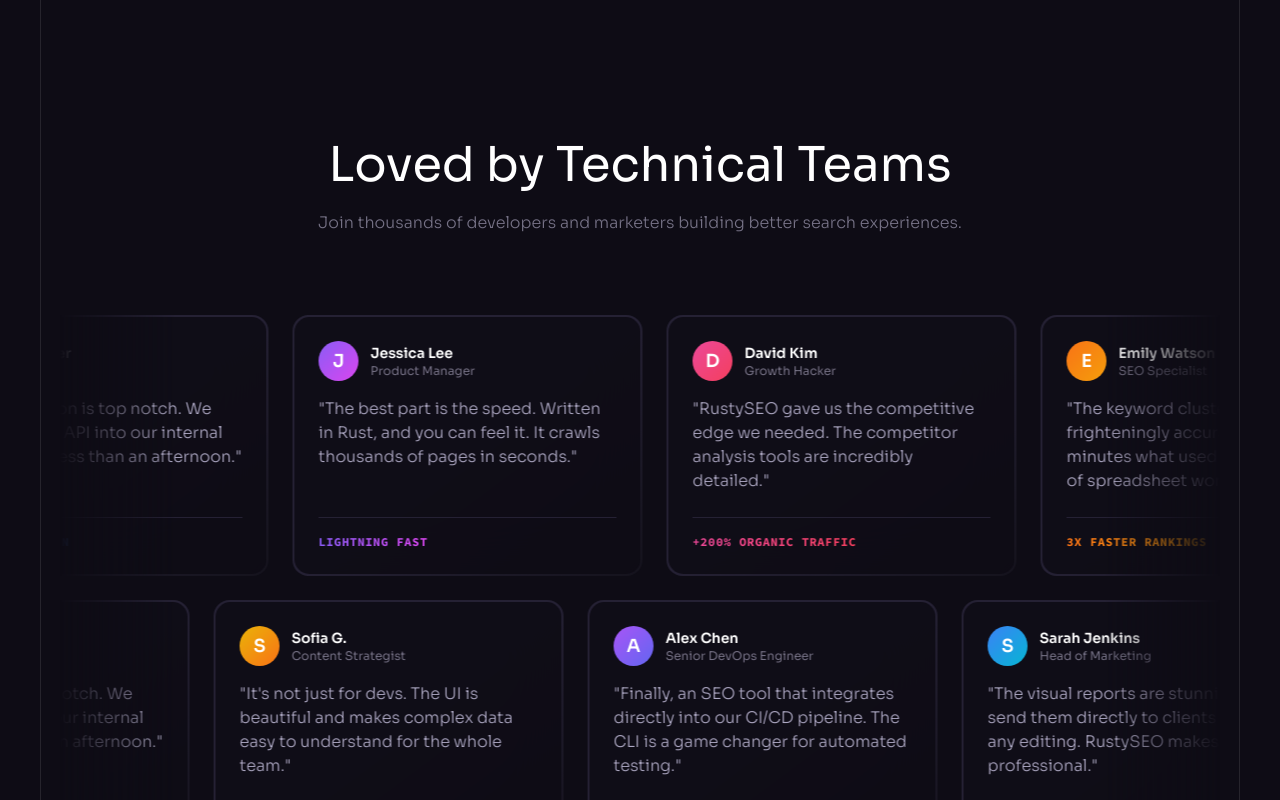
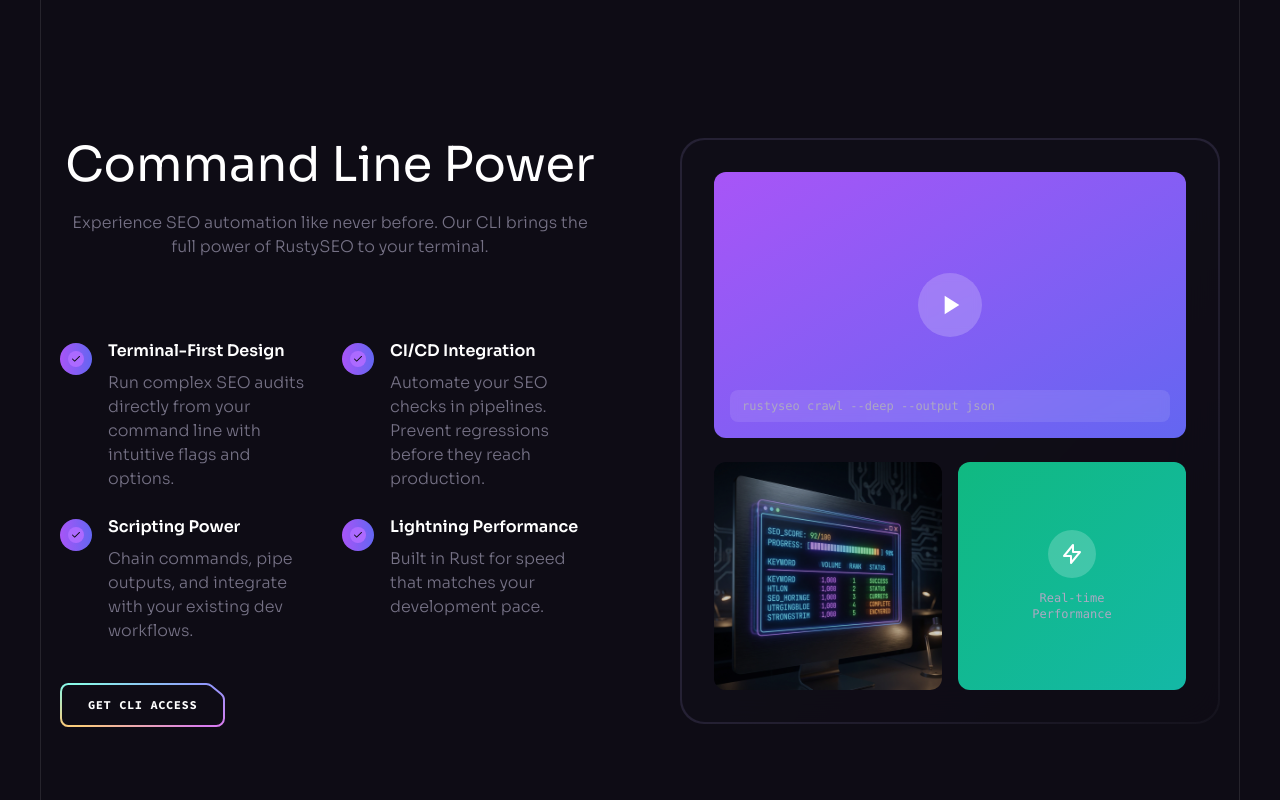
Before and after one commit to mascanho/RustyLanding, a React (Vite) app: page / in a window 1280 px wide. Shown: the part 6240-7040 px from the top of the page. Built offline with nearby package versions, Linux system fonts and the light colour scheme; no server answers.

Commit message:
fix: CLI component added

```diff
--- a/src/App.jsx
+++ b/src/App.jsx
@@ -1,16 +1,17 @@
-import ButtonGradient from "./assets/svg/ButtonGradient";
-import Benefits from "./components/Benefits";
-import Collaboration from "./components/Collaboration";
-import Footer from "./components/Footer";
-import Header from "./components/Header";
-import Hero from "./components/Hero";
-import Modules from "./components/Modules";
-import Pricing from "./components/Pricing";
-import Roadmap from "./components/Roadmap";
-import Services from "./components/Services";
-import UseCases from "./components/UseCases";
-import Testimonials from "./components/Testimonials";
-import { Analytics } from "@vercel/analytics/react";
+import ButtonGradient from './assets/svg/ButtonGradient';
+import Benefits from './components/Benefits';
+import Collaboration from './components/Collaboration';
+import Footer from './components/Footer';
+import Header from './components/Header';
+import Hero from './components/Hero';
+import Modules from './components/Modules';
+import Pricing from './components/Pricing';
+import Roadmap from './components/Roadmap';
+import Services from './components/Services';
+import UseCases from './components/UseCases';
+import CLI from './components/CLI';
+import Testimonials from './components/Testimonials';
+import { Analytics } from '@vercel/analytics/react';
 
 const App = () => {
   return (
@@ -22,6 +23,7 @@
         <Benefits />
         <UseCases />
         <Collaboration />
+        <CLI />
         <Testimonials />
         {/* <Services />*/}
         <Pricing />
--- /dev/null
+++ b/src/components/CLI.jsx
@@ -0,0 +1,116 @@
+import Section from "./Section";
+import Heading from "./Heading";
+import Button from "./Button";
+import { roadmapCLI } from "../assets";
+import { check } from "../assets";
+
+const cliFeatures = [
+  {
+    id: "0",
+    title: "Terminal-First Design",
+    text: "Run complex SEO audits directly from your command line with intuitive flags and options.",
+  },
+  {
+    id: "1",
+    title: "CI/CD Integration",
+    text: "Automate your SEO checks in pipelines. Prevent regressions before they reach production.",
+  },
+  {
+    id: "2",
+    title: "Scripting Power",
+    text: "Chain commands, pipe outputs, and integrate with your existing dev workflows.",
+  },
+  {
+    id: "3",
+    title: "Lightning Performance",
+    text: "Built in Rust for speed that matches your development pace.",
+  },
+];
+
+const CLI = () => {
+  return (
+    <Section className="overflow-hidden" id="cli">
+      <div className="container relative z-2">
+        <div className="flex flex-col lg:flex-row items-center gap-10 lg:gap-20">
+          {/* Text Content */}
+          <div className="flex-1">
+            <Heading
+              className="md:max-w-md lg:max-w-2xl"
+              title="Command Line Power"
+              text="Experience SEO automation like never before. Our CLI brings the full power of RustySEO to your terminal."
+            />
+
+            <div className="mt-10 lg:mt-20">
+              <div className="grid md:grid-cols-2 gap-6 mb-10">
+                {cliFeatures.map((feature) => (
+                  <div key={feature.id} className="flex items-start gap-4">
+                    <div className="w-8 h-8 rounded-full bg-gradient-to-r from-purple-500 to-indigo-500 flex items-center justify-center shrink-0 mt-1">
+                      <img src={check} width={16} height={16} alt="check" />
+                    </div>
+                    <div>
+                      <h6 className="font-bold text-n-1 mb-2">{feature.title}</h6>
+                      <p className="body-2 text-n-4">{feature.text}</p>
+                    </div>
+                  </div>
+                ))}
+              </div>
+
+              <Button href="#download">Get CLI Access</Button>
+            </div>
+          </div>
+
+          {/* Media Showcase */}
+          <div className="flex-1 relative">
+            <div className="relative p-0.5 bg-gradient-to-br from-n-6 via-n-6 to-n-7 rounded-3xl">
+              <div className="bg-n-8/90 backdrop-blur-xl rounded-[23px] p-8 overflow-hidden">
+                {/* Video Placeholder */}
+                <div className="relative aspect-video rounded-xl overflow-hidden mb-6 bg-gradient-to-br from-purple-500 to-indigo-500 group">
+                  <div className="absolute inset-0 flex items-center justify-center">
+                    <div className="w-16 h-16 rounded-full bg-n-1/20 backdrop-blur-sm flex items-center justify-center group-hover:scale-110 transition-transform duration-300">
+                      <svg className="w-8 h-8 text-n-1" fill="currentColor" viewBox="0 0 24 24">
+                        <path d="M8 5v14l11-7z"/>
+                      </svg>
+                    </div>
+                  </div>
+                  <div className="absolute bottom-4 left-4 right-4">
+                    <div className="bg-n-1/10 backdrop-blur-sm rounded-lg px-3 py-2">
+                      <div className="text-xs text-n-3 font-mono">rustyseo crawl --deep --output json</div>
+                    </div>
+                  </div>
+                </div>
+
+                {/* GIF/Image Row */}
+                <div className="grid grid-cols-2 gap-4">
+                  <div className="aspect-square rounded-xl overflow-hidden bg-gradient-to-br from-blue-500 to-cyan-500 relative group">
+                    <img
+                      src={roadmapCLI}
+                      alt="CLI Interface"
+                      className="w-full h-full object-cover group-hover:scale-105 transition-transform duration-500"
+                    />
+                    <div className="absolute inset-0 bg-black/20 group-hover:bg-black/10 transition-colors duration-300" />
+                  </div>
+
+                  <div className="aspect-square rounded-xl overflow-hidden bg-gradient-to-br from-emerald-500 to-teal-500 relative group">
+                    <div className="w-full h-full flex items-center justify-center">
+                      <div className="text-center">
+                        <div className="w-12 h-12 mx-auto mb-3 rounded-full bg-n-1/20 flex items-center justify-center">
+                          <svg className="w-6 h-6 text-n-1" fill="none" stroke="currentColor" viewBox="0 0 24 24">
+                            <path strokeLinecap="round" strokeLinejoin="round" strokeWidth={2} d="M13 10V3L4 14h7v7l9-11h-7z" />
+                          </svg>
+                        </div>
+                        <div className="text-xs text-n-3 font-mono">Real-time</div>
+                        <div className="text-xs text-n-3 font-mono">Performance</div>
+                      </div>
+                    </div>
+                  </div>
+                </div>
+              </div>
+            </div>
+          </div>
+        </div>
+      </div>
+    </Section>
+  );
+};
+
+export default CLI;
```
